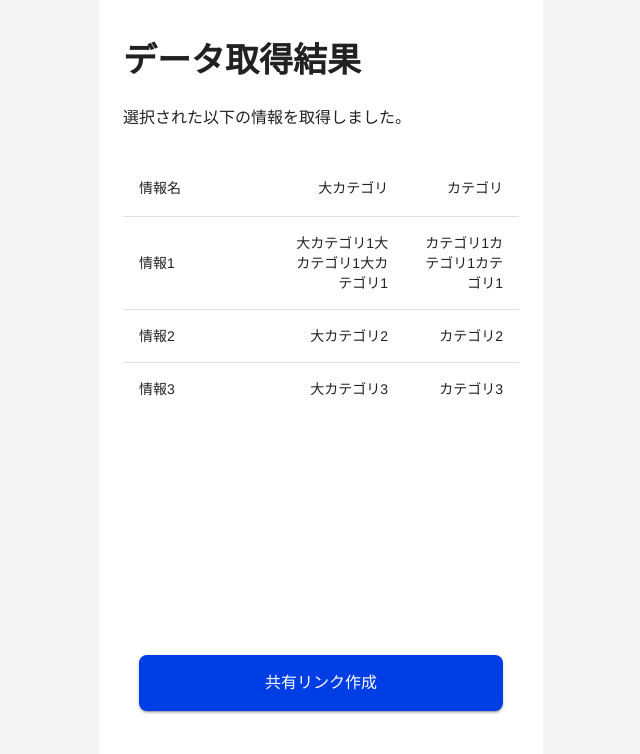
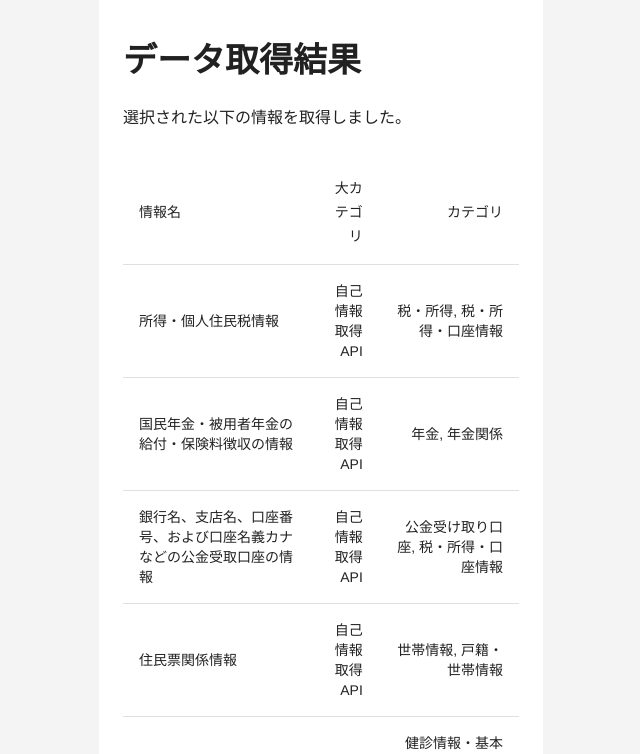
Before and after one commit to STECH-for-My-Shienkin-Navi/My-Shienkin-Navi, a React (Vite) app: page /MynaReceivePage4 in a window 1280 px wide. Shown: the top 754 px of the page, without its empty margins (319-959 px from the left). Built offline with nearby package versions, Linux system fonts and the light colour scheme.

Commit message:
feat: 共有リンクを生成するAPIを接続 #42

```diff
--- a/src/components/pages/ConfirmProvisionPage.tsx
+++ b/src/components/pages/ConfirmProvisionPage.tsx
@@ -11,9 +11,9 @@ import axios from 'axios';
 export const ConfirmProvisionPage: FC = () => {
   const navigate = useNavigate();
 
-  const selectShare = [true, true, false, false]; //前の画面で選択されたデータの番号を受け取る
-  const agreeList = ['所得・個人住民税情報', '年金情報', '世帯情報', '医療保険情報'];
-  const index2Query = ['income', 'pension', 'residentCard', 'specialHealth']
+  const selectShare = [true, true, false, false, false]; //前の画面で選択されたデータの番号を受け取る
+  const agreeList = ['所得・個人住民税情報', '年金情報', '公金受け取り口座', '世帯情報', '医療保険情報'];
+  const index2Query = ['income', 'pension', 'account', 'residentCard', 'specialHealth']
 
   const [isLoading, setIsLoading] = useState(false); // ロード中かどうかの状態
 
--- a/src/components/pages/MynaReceivePage4.tsx
+++ b/src/components/pages/MynaReceivePage4.tsx
@@ -4,6 +4,9 @@ import { Box, Typography, Table, TableBody, TableCell, TableContainer, TableHead
 import { CommonButton } from '../common/CommonButton';
 import { Col } from '../common/Col';
 import { useNavigate } from 'react-router-dom';
+import { useState } from 'react';
+import { Loading } from '../loading';
+import axios from 'axios';
 
 
 export const MynaReceivePage4: FC = () => {
@@ -13,29 +16,50 @@ export const MynaReceivePage4: FC = () => {
     {
       label: '共有リンク作成',
       isPrimary: true,
-      location: ""
+      location: "/DataSharing"
     },
   ];
 
   const listData = [
     {
-        infoname: "情報1",
-        largeCategory: "大カテゴリ1大カテゴリ1大カテゴリ1",
-        category: "カテゴリ1カテゴリ1カテゴリ1"
+        infoname: "所得・個人住民税情報",
+        largeCategory: "自己情報取得API",
+        category: "税・所得, 税・所得・口座情報"
     },
     {
-        infoname: "情報2",
-        largeCategory: "大カテゴリ2",
-        category: "カテゴリ2"
+        infoname: "国民年金・被用者年金の給付・保険料徴収の情報",
+        largeCategory: "自己情報取得API",
+        category: "年金, 年金関係"
     },
     {
-        infoname: "情報3",
-        largeCategory: "大カテゴリ3",
-        category: "カテゴリ3"
-    }
+        infoname: "銀行名、支店名、口座番号、および口座名義カナなどの公金受取口座の情報",
+        largeCategory: "自己情報取得API",
+        category: "公金受け取り口座, 税・所得・口座情報"
+    },
+    {
+        infoname: "住民票関係情報",
+        largeCategory: "自己情報取得API",
+        category: "世帯情報, 戸籍・世帯情報"
+    },
+    {
+        infoname: "特定健診情報",
+        largeCategory: "医療保険情報取得API",
+        category: "健診情報・基本項目, 健診情報・質問票（特定健診）, 特定健診・質問票（後期高齢者健診）, 特定健診情報, 資格情報"
+    },
   ]
 
+  const sampleData = {
+    data: {
+      aaaa: "aaaaaa",
+      bbbb: 10000,
+    }
+  }
+
+  const [isLoading, setIsLoading] = useState(false); // ロード中かどうかの状態
+
   return (
+    <>
+      {isLoading && <Loading />}
       <MainLayout title="データ取得結果">
         <Box>
           <Typography>
@@ -72,7 +96,17 @@ export const MynaReceivePage4: FC = () => {
               <CommonButton
                 key={navList[0].label}
                 isPrimary={navList[0].isPrimary}
-              onClick={() => {
+                onClick={ async () => { // 共有リンク作成が押されたときの処理
+                  setIsLoading(true);
+                  var reqURL = 'http://127.0.0.1:5001/my-shienkin-navi-67cc2/us-central1/data';
+
+                  // axiosで共有データをアップロード
+                  const requestResult = await axios.post(reqURL, sampleData);
+                  setIsLoading(false);
+
+                  const shareLink = 'http://127.0.0.1:5001/my-shienkin-navi-67cc2/us-central1/data?shareCode=' + requestResult.data['shareCode'];
+                  console.log(shareLink);
+
                   navigator(navList[0].location);
                 }}
               >
@@ -82,5 +116,6 @@ export const MynaReceivePage4: FC = () => {
           </Box>
         </Box>
       </MainLayout>
+    </>
   );
 };
```
Lines whose indentation alone changed are shown as unchanged.
